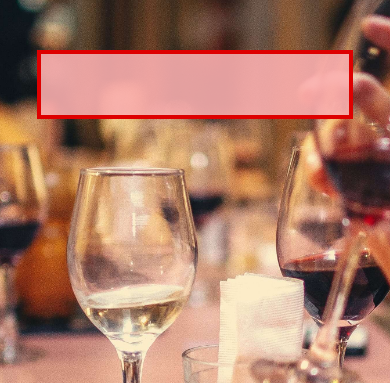
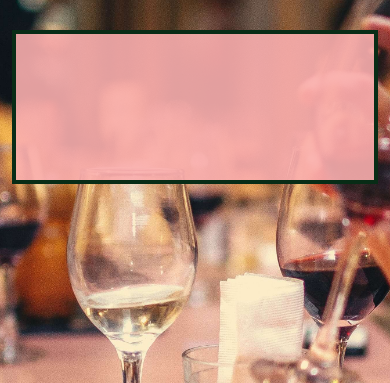
Before and after one commit to Maximiliane-K/ristorante-amore, a Django app: page / in a window 390 px wide. Shown: the part 150-533 px from the top of the page. Run offline with Django 3.2, Linux system fonts and the light colour scheme; data that the repository does not hold is empty; some libraries are stand-ins or nearby versions.

Commit message:
Refactor style of about page to be more concise with website styling

```diff
--- a/restaurant/templates/index.html
+++ b/restaurant/templates/index.html
@@ -3,9 +3,9 @@
 
 <!-- About section on landing page -->
 {% block content %}
-    <div class="about-container">
+    <div class="container container">
         <div class="about-card">
-            <h1 class="about-title">{{ about_content.title }}</h1>
+            <h1 class="about-title" >{{ about_content.title }}</h1>
             <p class="about-content">{{ about_content.content }}</p>
         </div>
     </div>
--- a/static/css/style.css
+++ b/static/css/style.css
@@ -4,7 +4,6 @@
     padding: 0;
     border: 0;
 }
-
 
 /* style for base.html */
 body {
@@ -22,7 +21,6 @@
     height: 150px;
 }
 
-
 /* styling for logo in navbar */
 .logo-container {
     width: 140px;
@@ -39,7 +37,6 @@
     width: 100%;
     height: auto;
   }
-
 
 /* footer in base.html*/
 footer {
@@ -75,24 +72,31 @@
     padding: 5px;
 }
 
+/* styling used for the container of home, eat, drink, contact */
+.container {
+    padding-top: 30px;
+    padding-bottom: 12rem;
+}
 
 /* about section on landing page */
-.about-container {
-    padding: 120px 20px;
-    text-align: center;
-}
-
 .about-card {
     display: flex;
     flex-direction: column;
     justify-content: center;
     align-items: center;
     text-align: center;
-    padding: 20px;
-    max-width: 500px;
+    padding: 80px;
+    max-width: 600px;
     margin: 0 auto;
-    border: 4px solid #DE0000;
+    border: 4px solid #082C16;
     background-color: rgba(250, 175, 175, 0.9);
+}
+
+.about-content {
+    color: #082C16;
+    font-size: 15px;
+    font-weight: bold;
+    line-height: 1.6;
 }
 
 .about-title {
@@ -102,19 +106,7 @@
     margin-bottom: 15px;
 }
 
-.about-content {
-    color: #082C16;
-    font-weight: bold;
-    line-height: 1.6;
-}
-
-
-/* styling used for the card design */
-.container {
-    padding-top: 30px;
-    padding-bottom: 12rem;
-}
-
+/* styling used for the card design on food and drink menu */
 .menu-card {
     display: flex;
     flex-direction: column;
@@ -139,7 +131,6 @@
     margin-bottom: 20px;
 }
 
-
 /* food and drinks menu with categories */
 .menu-list {
     color: #082C16;
@@ -159,7 +150,6 @@
 .category-items li {
     margin-bottom: 10px;
 }
-
 
 /* styling for contact page */
 .contact-details h3 {
@@ -181,7 +171,6 @@
     margin-top: 20px;
     border: 3px solid #DE0000;
 }
-
 
 /* styling for table booking, login and register form */
 .card {
@@ -218,24 +207,16 @@
     margin-bottom: 10px;
 }
 
-
 /* styling for the logged out successfully page */
 .logout {
     text-align: center;
     margin-top: 100px;
 }
 
-h1 {
-    color: #FBAFAF;
-    font-size: 36px;
-    margin-bottom: 10px;
-}
-
 p {
     font-size: 18px;
     color: #555
 }
-
 
 /* styling for list of booking items */
 .booking-container {
@@ -273,7 +254,6 @@
 .booking-details strong {
     color: #082C16;
 }
-
 
 /* styling for the edit and delete button */
 .edit-form,
@@ -323,7 +303,6 @@
     color: #FBAFAF;
 }
 
-
 /* styling for booking successfully updated page */
 .booking-updated {
     margin-top: 50px;
@@ -352,7 +331,6 @@
     background-color: #082C16;
     color: #FBAFAF;
 }
-
 
 /* styling for booking delete confirmation */
 .confirm-delete-container {
@@ -402,7 +380,6 @@
     color: #082C16;
 }
 
-
 /* styling for success page after booking deletion*/
 .booking-deleted-container {
     text-align: center;
@@ -434,8 +411,7 @@
     color: #FBAFAF;
 }
 
-
-/* for medium screen sizes from 620px and down */
+/* for small screen sizes from 620px and down */
 @media screen and (max-width: 620px) {
 
     .navbar-collapse {
@@ -445,27 +421,6 @@
     .navbar-nav .nav-link {
         font-size: 14px;
         padding: 2px;
-    }
-
-    .about-container {
-        max-width: 90%;
-        margin: 50px auto;
-        padding: 0px;
-        padding-bottom: 120px;
-    }
-
-    .about-card {
-        padding: 15px;
-        max-width: 90%;
-        margin: 0 auto;
-    }
-
-    .about-title {
-        font-size: 20px;
-    }
-
-    .about-content {
-        font-size: 14px;
     }
 
     .booking-container h1 {
@@ -509,8 +464,24 @@
     }
 }
 
+/* for medium screen sizes from 780px and down */
+@media screen and (max-width: 780px){
+    .about-card {
+        padding: 60px;
+        max-width: 500px;
+    }
 
-/* for small screen sizes from 995px and down */
+    .about-title {
+        font-size: 15px;
+        margin-bottom: 10px;
+    }
+
+    .about-content {
+        font-size: 10px;
+    }
+}
+
+/* for screen sizes from 995px and down */
 @media screen and (max-width: 995px) {
 
     .navbar-collapse {
@@ -526,20 +497,6 @@
         width: 80px;
         height: 80px;
       }
-
-    .about {
-        top: 50%;
-        overflow: auto;
-    }
-
-    .about h1 {
-        font-size: 20px;
-        font-weight: 15px;
-    }
-
-    .about p {
-        font-size: 15px;
-    }
 
     .menu-list, .contact-details p {
         font-size: 12px;
```
